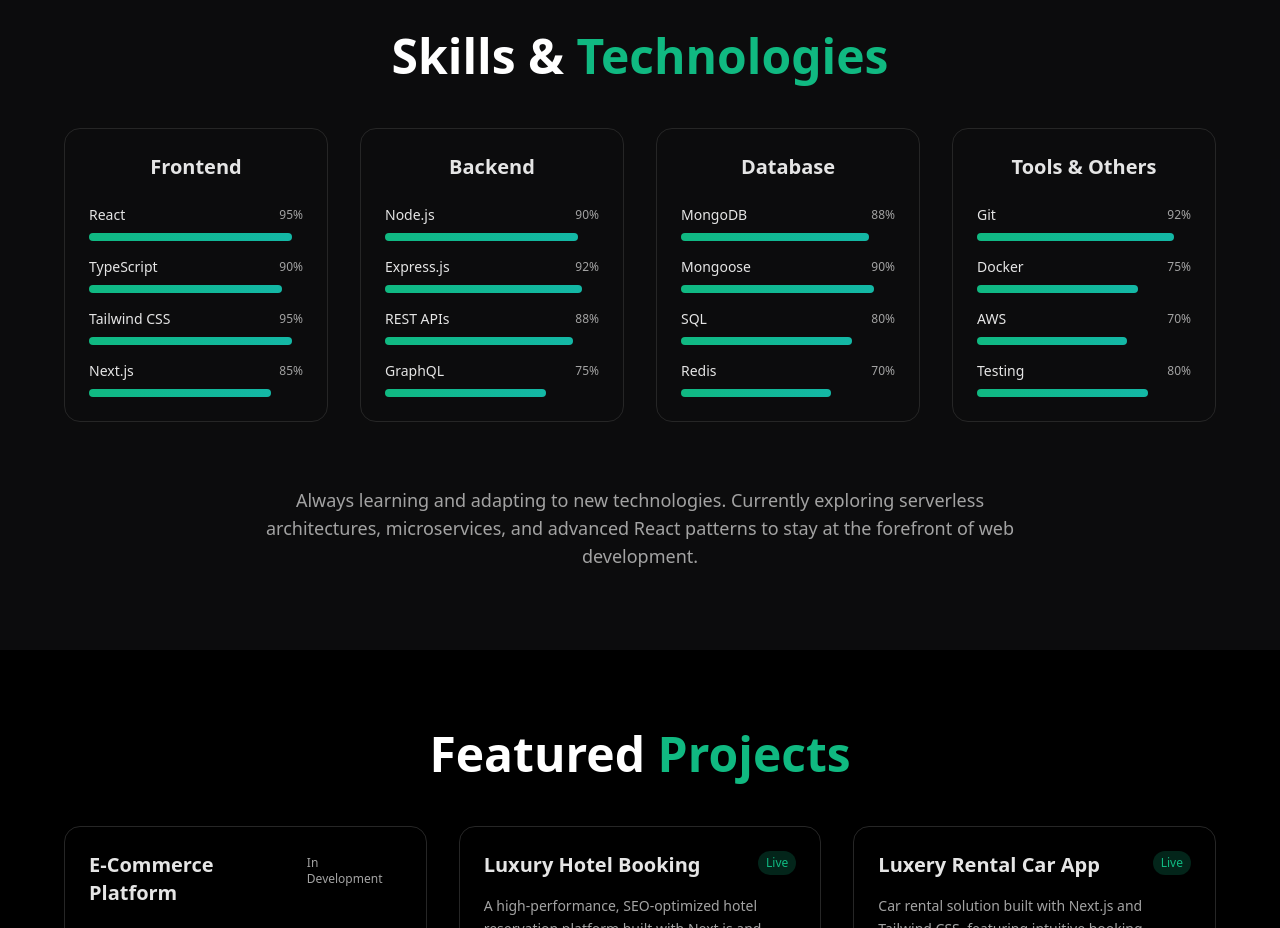
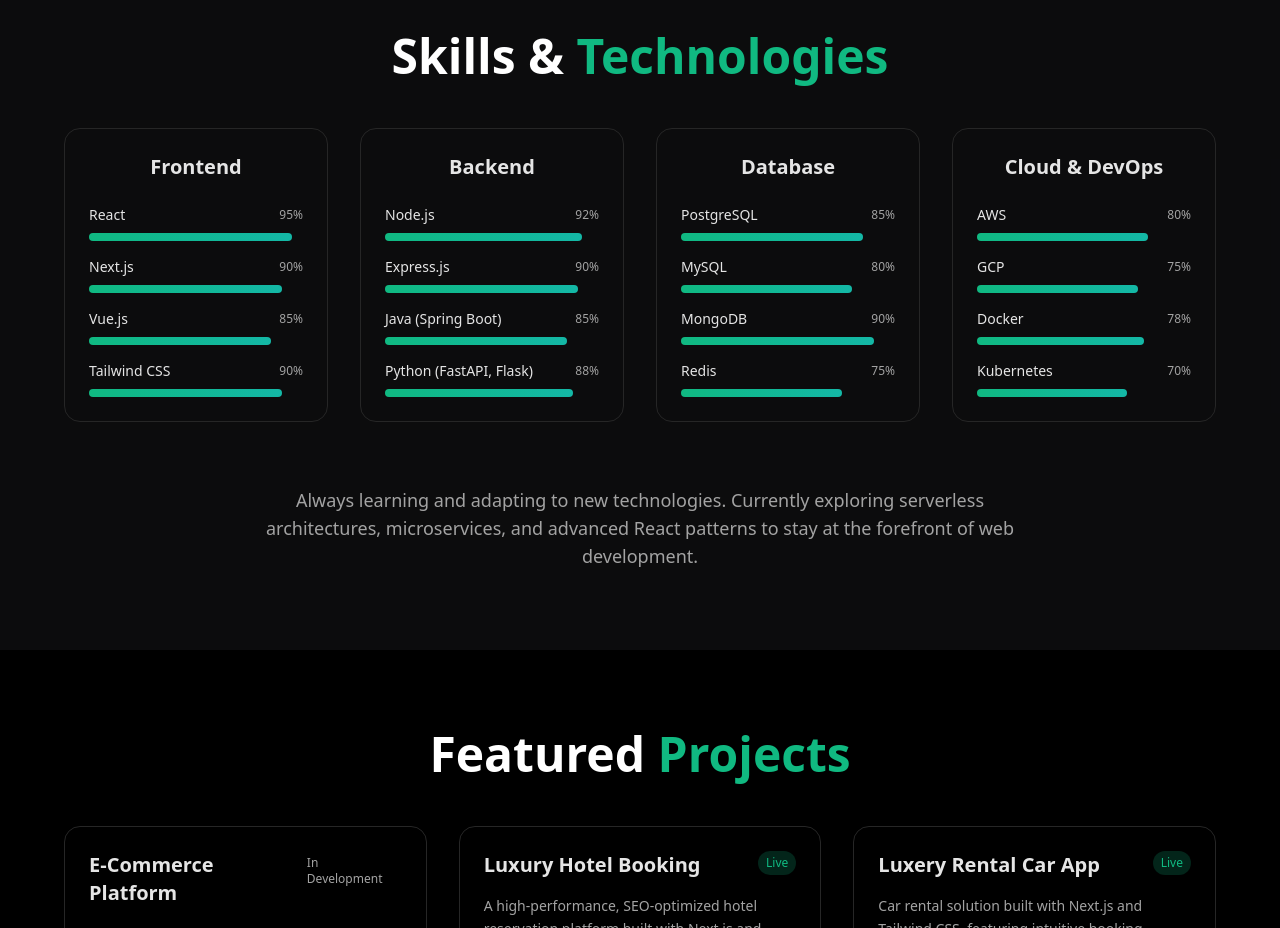
Before and after one commit to bughuntr7/dtportfo, a React (Vite) app: page / in a window 1280 px wide. Shown: the part 1620-2548 px from the top of the page. Built offline with nearby package versions, Linux system fonts and the light colour scheme.

Commit message:
insert skills progress bar

```diff
--- a/src/components/Skills.tsx
+++ b/src/components/Skills.tsx
@@ -16,36 +16,36 @@
       category: "Frontend",
       items: [
         { name: "React", level: 95 },
-        { name: "TypeScript", level: 90 },
-        { name: "Tailwind CSS", level: 95 },
-        { name: "Next.js", level: 85 },
+        { name: "Next.js", level: 90 },
+        { name: "Vue.js", level: 85 },
+        { name: "Tailwind CSS", level: 90 },
       ]
     },
     {
       category: "Backend",
       items: [
-        { name: "Node.js", level: 90 },
-        { name: "Express.js", level: 92 },
-        { name: "REST APIs", level: 88 },
-        { name: "GraphQL", level: 75 },
+        { name: "Node.js", level: 92 },
+        { name: "Express.js", level: 90 },
+        { name: "Java (Spring Boot)", level: 85 },
+        { name: "Python (FastAPI, Flask)", level: 88 },
       ]
     },
     {
       category: "Database",
       items: [
-        { name: "MongoDB", level: 88 },
-        { name: "Mongoose", level: 90 },
-        { name: "SQL", level: 80 },
-        { name: "Redis", level: 70 },
+        { name: "PostgreSQL", level: 85 },
+        { name: "MySQL", level: 80 },
+        { name: "MongoDB", level: 90 },
+        { name: "Redis", level: 75 },
       ]
     },
     {
-      category: "Tools & Others",
+      category: "Cloud & DevOps",
       items: [
-        { name: "Git", level: 92 },
-        { name: "Docker", level: 75 },
-        { name: "AWS", level: 70 },
-        { name: "Testing", level: 80 },
+        { name: "AWS", level: 80 },
+        { name: "GCP", level: 75 },
+        { name: "Docker", level: 78 },
+        { name: "Kubernetes", level: 70 },
       ]
     }
   ];
@@ -117,4 +117,6 @@
   );
 };
 
+
+
 export default Skills;
```
